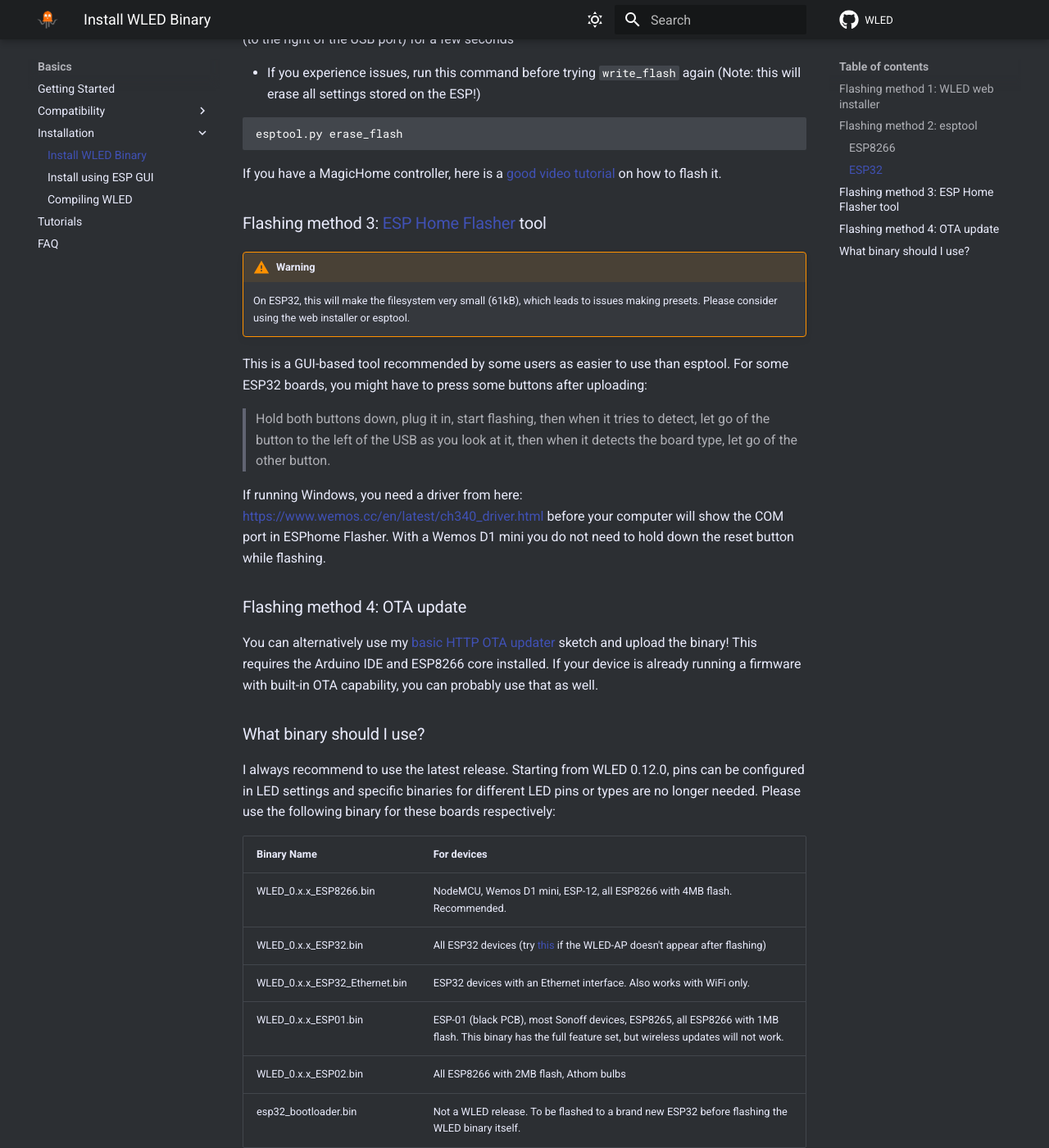
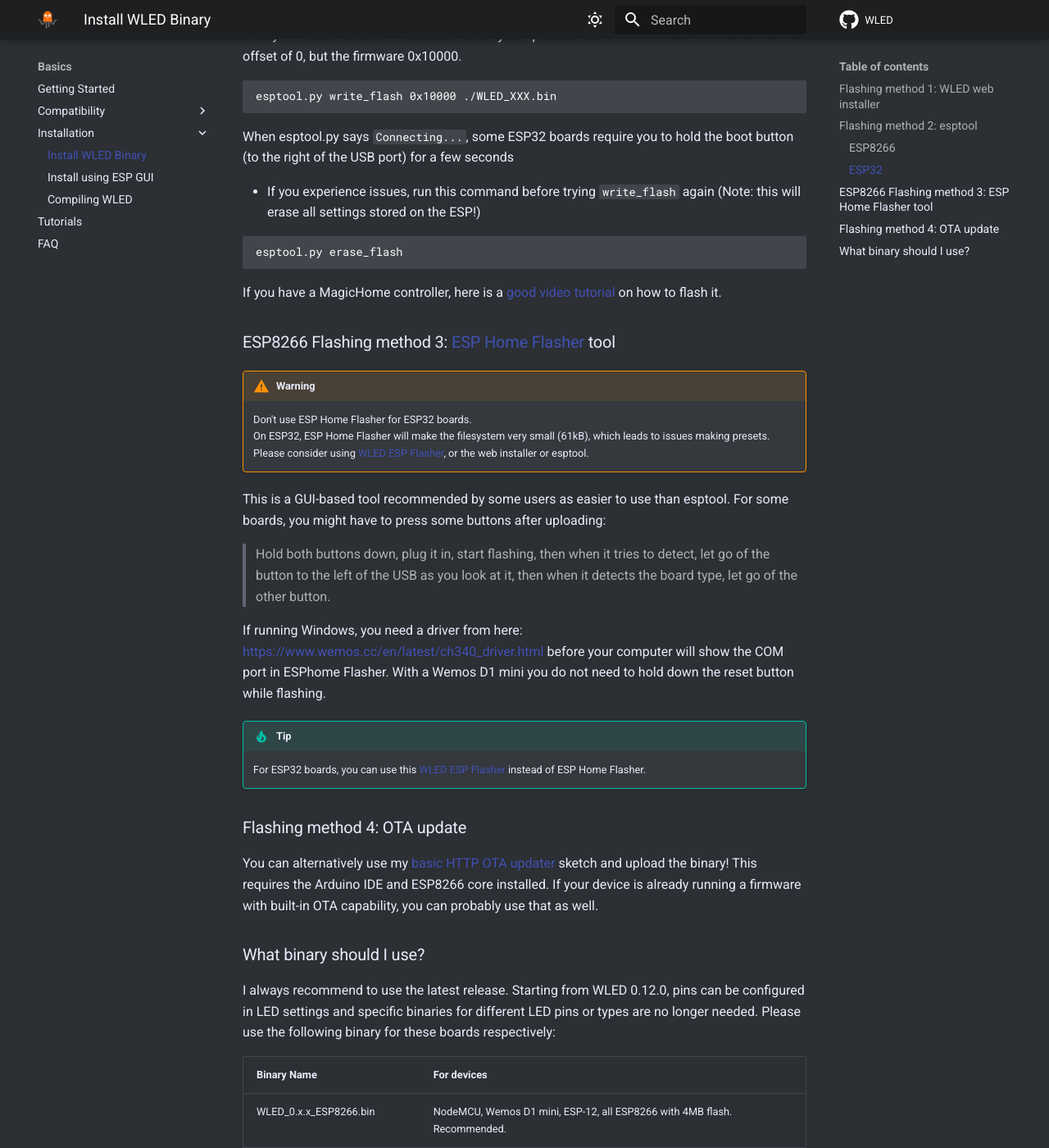
Before and after one commit to Aircoookie/WLED-Docs, an MkDocs documentation site: the page built from docs/basics/install-binary.md, in a window 1280 px wide and 1400 px high, scrolled down 1204 px. Shown: the whole window at 82% size. Built offline with MkDocs 1.6.1 and Material for MkDocs 9.7.7, drawn with Linux system fonts in a browser that asks for light colours; comment, search, counter and statistics services are not loaded; some of the changed text lies outside the part shown.

Commit message:
installation: updates for ESP32 (#114)
* some updates for installing on esp32

- added a link to the online installer from wladi. Several users have reported that they could not get microphones to work after using the standard installer.The installer from wladi seems to work better in such cases.
- ESP Home Flasher : more prominent warning to not use it on ESP32 boards
- Added a link to a Flasher that was adjusted by serg74, and that works on ESP32

* small updates

* deleted "esp32"

Method 3 is "for esp8266", so it should not specifically mention esp32

* wled flasher: directly link to existing how-to page

* Update install-binary.md

---------

Co-authored-by: Christian Schwinne <cschwinne@gmail.com>

```diff
--- a/docs/basics/install-binary.md
+++ b/docs/basics/install-binary.md
@@ -10,9 +10,14 @@
 !!! tip
     This is by far the easiest and fastest way to get WLED up and running!
 
-Make sure you are running a recent desktop Chrome or Edge browser and head over to the [installer site](https://install.wled.me)!
+Make sure you are running a recent desktop Chrome or Edge browser and head over to the [WLED installer site](https://install.wled.me)!
 If you are updating an existing version of WLED, make sure to uncheck "Clean install" so that your settings are kept.
 This installer is not yet available for ESPs with flash chips smaller than 4MB (e.g. ESP01)
+
+!!! tip
+    In case you want to flash WLED with audioreactive usermod:
+    Several users reported that this alternative, unofficial installer site may work better: [https://wled-install.github.io/](https://wled-install.github.io/).
+    After using the standard WLED installer, microphone hardware sometimes cannot be initialized properly by WLED.
 
 ### Flashing method 2: esptool
 
@@ -52,16 +57,23 @@
 
 If you have a MagicHome controller, here is a [good video tutorial](https://www.youtube.com/watch?v=qgBAU39v07k) on how to flash it.
 
-### Flashing method 3: [ESP Home Flasher](https://github.com/esphome/esphome-flasher/releases) tool
+### ESP8266 Flashing method 3: [ESP Home Flasher](https://github.com/esphome/esphome-flasher/releases) tool
 
 !!! warning
-    On ESP32, this will make the filesystem very small (61kB), which leads to issues making presets. Please consider using the web installer or esptool.
+    Don't use ESP Home Flasher for ESP32 boards.
+    On ESP32, ESP Home Flasher will make the filesystem very small (61kB), which leads to issues making presets.
+    Please consider using [WLED ESP Flasher](/basics/install-wled-flasher), or the web installer or esptool.
 
 This is a GUI-based tool recommended by some users as easier to use than esptool.
-For some ESP32 boards, you might have to press some buttons after uploading:
+For some boards, you might have to press some buttons after uploading:
 > Hold both buttons down, plug it in, start flashing, then when it tries to detect, let go of the button to the left of the USB as you look at it, then when it detects the board type, let go of the other button.
 
 If running Windows, you need a driver from here: <https://www.wemos.cc/en/latest/ch340_driver.html> before your computer will show the COM port in ESPhome Flasher. With a Wemos D1 mini you do not need to hold down the reset button while flashing.
+
+
+!!! tip
+    For ESP32 boards, you can use this [WLED ESP Flasher](/basics/install-wled-flasher) instead of ESP Home Flasher.
+
 
 ### Flashing method 4: OTA update
 
```
